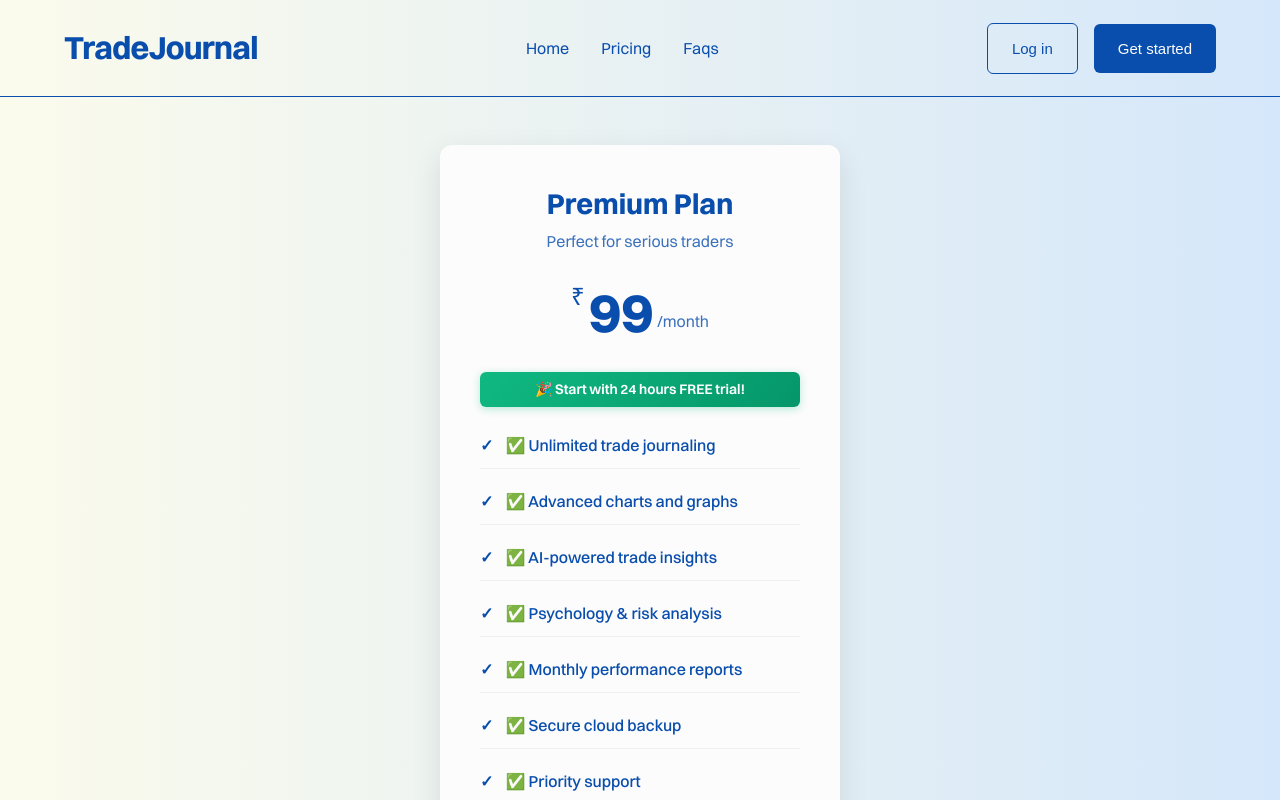
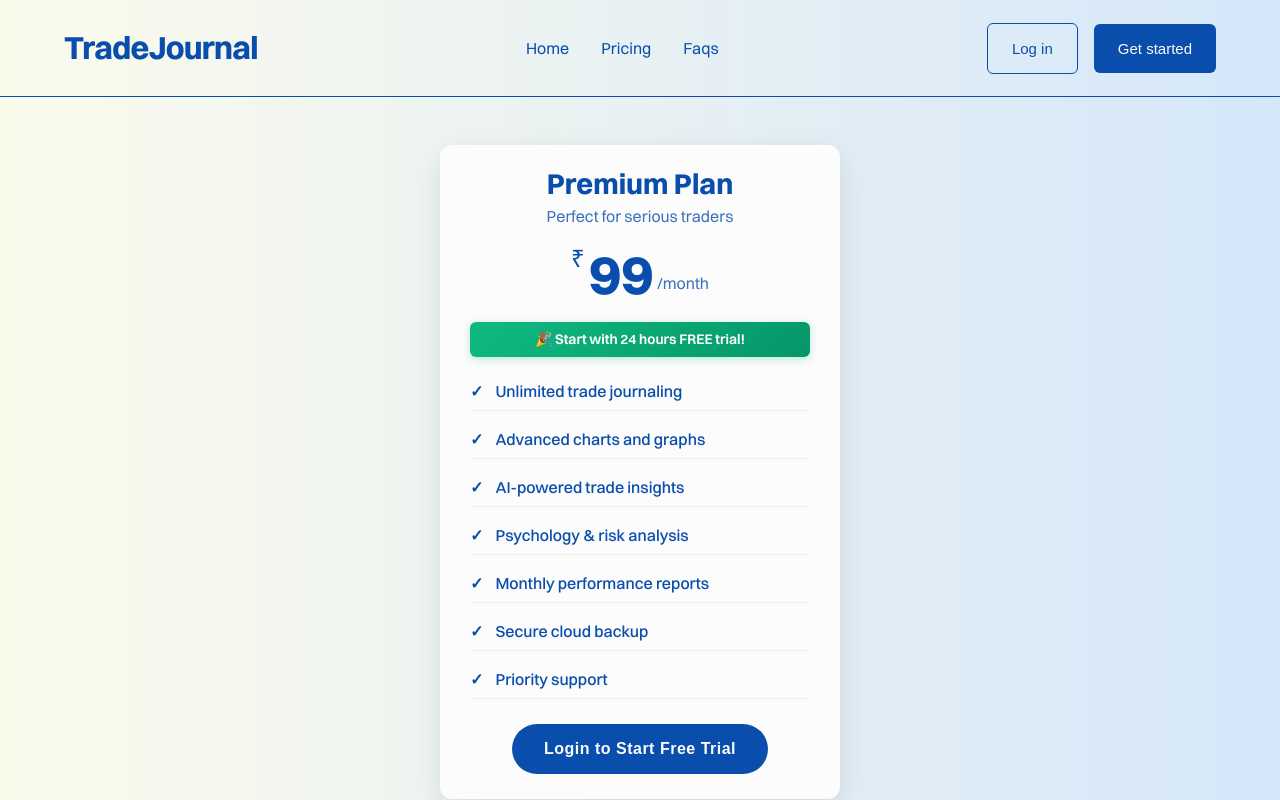
Before and after one commit to ayushcodes0/Tj-Frontend, a React (Vite) app: page /pricing in a window 1280 px wide. Shown: the top 800 px of the page. Built offline with nearby package versions, Linux system fonts and the light colour scheme; no server answers.

Commit message:
pricing page ui updated

```diff
--- a/src/pages/PricingPage/PricingPage.module.css
+++ b/src/pages/PricingPage/PricingPage.module.css
@@ -28,7 +28,7 @@
     color: var(--primary-text);
     border-radius: 12px;
     box-shadow: 0 10px 30px rgba(0, 0, 0, 0.1);
-    padding: 2.5rem;
+    padding: 20px 30px;
     max-width: 400px;
     width: 100%;
     text-align: center;
@@ -40,12 +40,12 @@
 }
 
 .cardHeader {
-    margin-bottom: 2rem;
+    margin-bottom: 1.2rem;
 }
 
 .cardHeader h3 {
     font-size: 1.8rem;
-    margin-bottom: 0.5rem;
+    margin-bottom: 0.2rem;
     color: var(--primary-text);
 }
 
@@ -58,7 +58,7 @@
     display: flex;
     justify-content: center;
     align-items: flex-start;
-    margin-bottom: 2rem;
+    margin-bottom: 1.2rem;
 }
 
 .currency {
@@ -84,12 +84,12 @@
 .features {
     list-style: none;
     padding: 0;
-    margin: 0 0 2rem 0;
+    margin: 0 0 1.2rem 0;
     text-align: left;
 }
 
 .features li {
-    padding: 0.75rem 0;
+    padding: 0.5rem 0;
     border-bottom: 1px solid rgba(0, 0, 0, 0.05);
     display: flex;
     align-items: center;
--- a/src/pages/PricingPage/PricingPage.tsx
+++ b/src/pages/PricingPage/PricingPage.tsx
@@ -129,13 +129,13 @@ const PricingPage = () => {
             </div>
 
             <ul className={Styles.features}>
-              <li>✅ Unlimited trade journaling</li>
-              <li>✅ Advanced charts and graphs</li>
-              <li>✅ AI-powered trade insights</li>
-              <li>✅ Psychology & risk analysis</li>
-              <li>✅ Monthly performance reports</li>
-              <li>✅ Secure cloud backup</li>
-              <li>✅ Priority support</li>
+              <li>Unlimited trade journaling</li>
+              <li>Advanced charts and graphs</li>
+              <li>AI-powered trade insights</li>
+              <li>Psychology & risk analysis</li>
+              <li>Monthly performance reports</li>
+              <li>Secure cloud backup</li>
+              <li>Priority support</li>
             </ul>
 
             {/* Dynamic Button Based on User State */}
```
